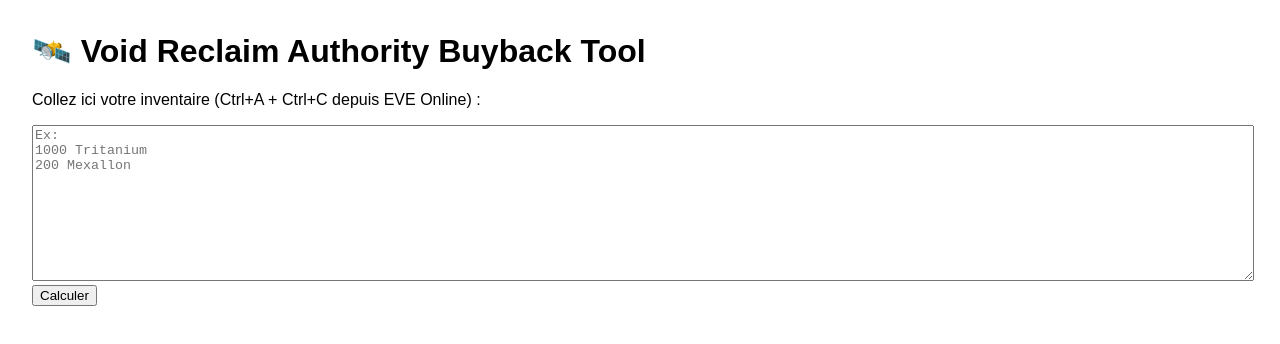
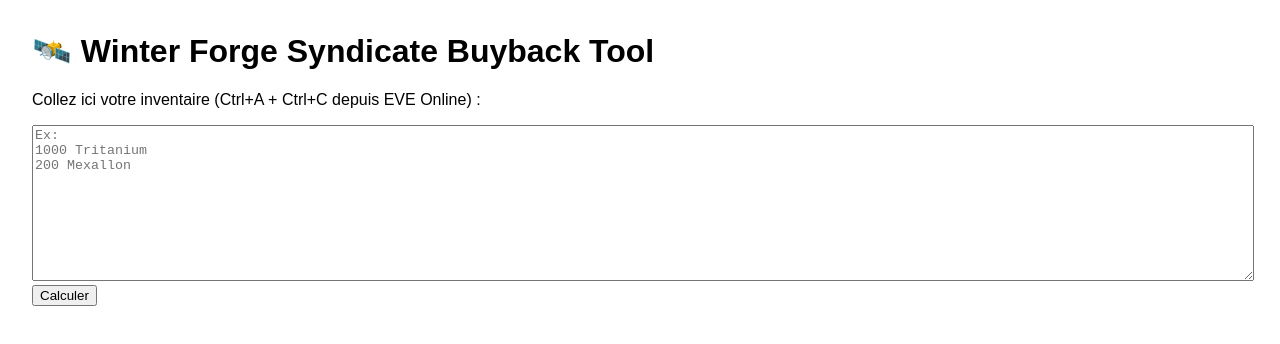
Before and after one commit to Skryerss/winterforge-buyback, a plain HTML site: page index.html in a window 1280 px wide. Drawn offline with Linux system fonts and the light colour scheme.

Commit message:
Update index.html

```diff
--- a/index.html
+++ b/index.html
@@ -14,7 +14,7 @@
   </style>
 </head>
 <body>
-  <h1>🛰️ Void Reclaim Authority Buyback Tool</h1>
+  <h1>🛰️ Winter Forge Syndicate Buyback Tool</h1>
   <p>Collez ici votre inventaire (Ctrl+A + Ctrl+C depuis EVE Online) :</p>
   <textarea id="inventoryInput" placeholder="Ex:&#10;1000 Tritanium&#10;200 Mexallon"></textarea>
   <button onclick="parseInventory()">Calculer</button>
```
